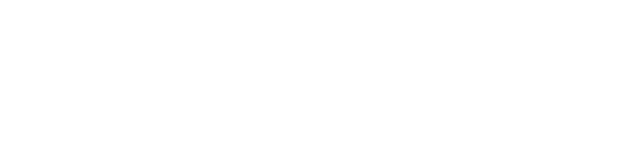
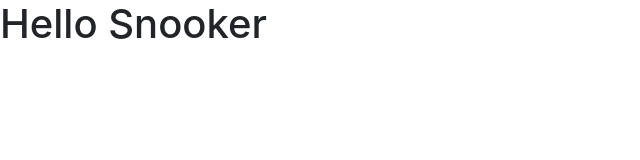
Before and after one commit to egichuhis/nakuru-snooker-tour, a website: page index.html in a window 1280 px wide. Shown: the whole page, without its empty margins (0-640 px from the left). Drawn offline with nearby package versions, Linux system fonts and the light colour scheme.

Commit message:
Fix stylelint errors

```diff
--- a/index.html
+++ b/index.html
@@ -10,10 +10,12 @@
             href="https://cdnjs.cloudflare.com/ajax/libs/font-awesome/4.7.0/css/font-awesome.min.css">
         <link rel="stylesheet" href="style.css">
         <title>Nakuru Snooker Tour</title>
+        <link rel="icon" href="./imgs/bill.png" type="image/png">
+
     </head>
 
     <body>
-
+        <h1>Hello Snooker</h1>
     </body>
 
 </html>
--- a/style.css
+++ b/style.css
@@ -1,4 +1,4 @@
 @font-face {
-    font-family: 'Lato';
-    src: url('./fonts/Lato-Regular.ttf') format('truetype');
+  font-family: 'Lato';
+  src: url('./fonts/Lato-Regular.ttf') format('truetype');
 }
```
Also changed, not shown: imgs/bill.png (added).
